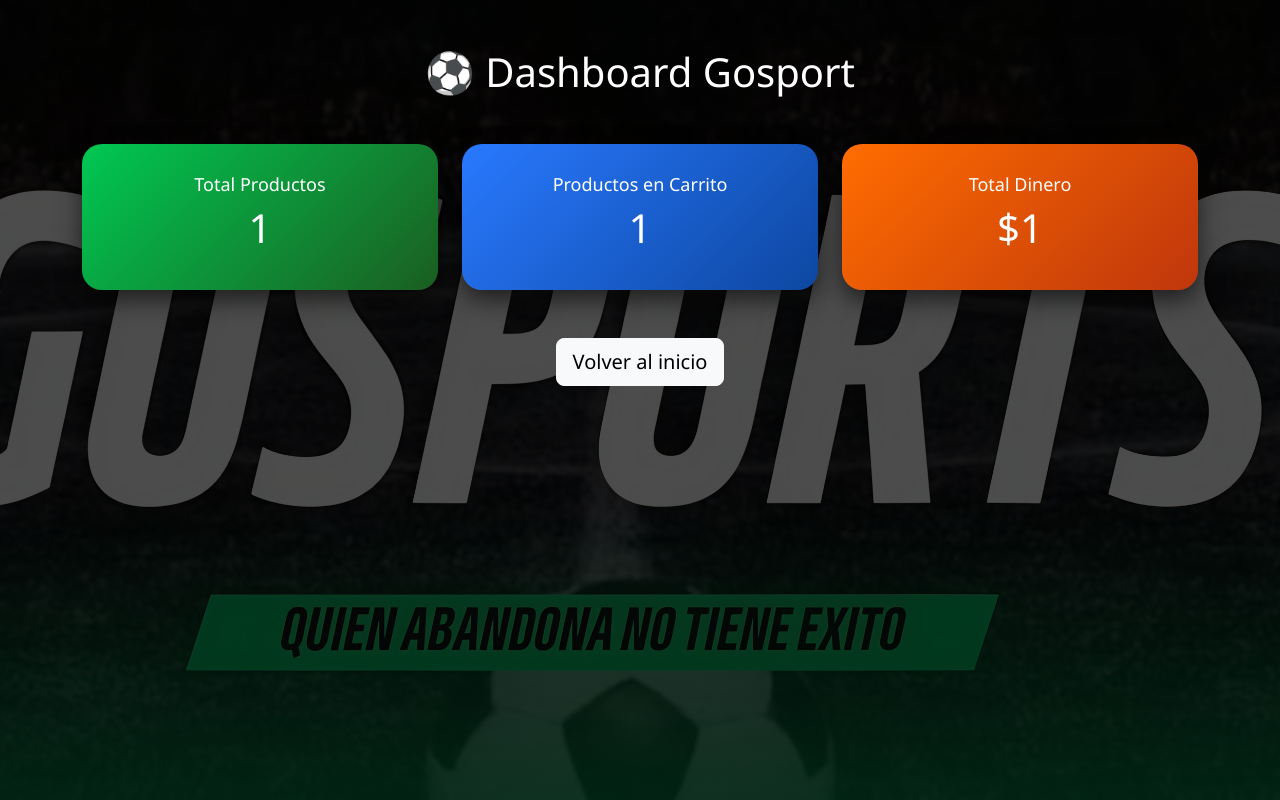
After one commit to Alejandro4252020/GOSPORT_PYTHON, a Django app: template templates/dashboard.html in a window 1280 px wide. The commit adds this page. Run offline with Django 5.2, Linux system fonts and the light colour scheme; the template is opened without the code that fills it: most values are stand-ins (such as "Sample title", 1, 10 or a date in 2020).

Commit message:
feat: dashboard inicial con rol de prueba y estructura base

```diff
--- a/reservas/urls.py
+++ b/reservas/urls.py
@@ -8,6 +8,8 @@ from django.conf.urls.static import static
 urlpatterns = [
     path('admin/', admin.site.urls),
     path('', views.home, name='home'),
+
+    path('dashboard/', views.dashboard, name='dashboard'),
 
     # CANCHAS
     path('canchas/', views.canchas, name='canchas'),
@@ -24,6 +26,7 @@ urlpatterns = [
     path('productos/<int:id>/', views.producto_detalle, name='producto_detalle'),
     path('carrito/eliminar/', views.eliminar_del_carrito, name='eliminar_del_carrito'),
     path('carrito/vaciar/', views.vaciar_carrito, name='vaciar_carrito'),
+
 ]
 
 # IMÁGENES MEDIA
--- /dev/null
+++ b/static/css/dashboard.css
@@ -0,0 +1,61 @@
+/* FONDO TIPO ESTADIO */
+.dashboard-body {
+    background: url("/static/img/bannerNuevo.jpg") no-repeat center center/cover;
+    height: 100vh;
+    position: relative;
+    font-family: 'Segoe UI', sans-serif;
+}
+
+/* OSCURECER FONDO */
+.overlay {
+    position: fixed;
+    width: 100%;
+    height: 100%;
+    background: rgba(0,0,0,0.7);
+    top: 0;
+    left: 0;
+    z-index: 0;
+}
+
+/* CONTENIDO ENCIMA */
+.container {
+    position: relative;
+    z-index: 1;
+}
+
+/* TARJETAS */
+.card-dashboard {
+    padding: 30px;
+    border-radius: 20px;
+    color: white;
+    font-weight: bold;
+    box-shadow: 0 10px 25px rgba(0,0,0,0.6);
+    transition: 0.3s;
+}
+
+/* EFECTO HOVER */
+.card-dashboard:hover {
+    transform: scale(1.05);
+}
+
+/* COLORES TIPO IMAGEN */
+.green {
+    background: linear-gradient(135deg, #00c853, #1b5e20);
+}
+
+.blue {
+    background: linear-gradient(135deg, #2979ff, #0d47a1);
+}
+
+.orange {
+    background: linear-gradient(135deg, #ff6d00, #bf360c);
+}
+
+/* TEXTO */
+.card-dashboard h5 {
+    font-size: 18px;
+}
+
+.card-dashboard h2 {
+    font-size: 40px;
+}
--- /dev/null
+++ b/templates/dashboard.html
@@ -0,0 +1,59 @@
+{% load static %}
+<!DOCTYPE html>
+<html lang="es">
+<head>
+    <meta charset="UTF-8">
+    <title>Dashboard</title>
+
+    <link href="https://cdn.jsdelivr.net/npm/bootstrap@5.3.2/dist/css/bootstrap.min.css" rel="stylesheet">
+
+    <!-- CSS PERSONALIZADO -->
+    <link rel="stylesheet" href="{% static 'css/dashboard.css' %}">
+</head>
+
+<body class="dashboard-body">
+
+<div class="overlay"></div>
+
+<div class="container py-5">
+
+    <h1 class="text-center text-white mb-5">
+        ⚽ Dashboard Gosport
+    </h1>
+
+    <div class="row text-center g-4">
+
+        <!-- CARD 1 -->
+        <div class="col-md-4">
+            <div class="card-dashboard green">
+                <h5>Total Productos</h5>
+                <h2>{{ total_productos }}</h2>
+            </div>
+        </div>
+
+        <!-- CARD 2 -->
+        <div class="col-md-4">
+            <div class="card-dashboard blue">
+                <h5>Productos en Carrito</h5>
+                <h2>{{ total_carrito }}</h2>
+            </div>
+        </div>
+
+        <!-- CARD 3 -->
+        <div class="col-md-4">
+            <div class="card-dashboard orange">
+                <h5>Total Dinero</h5>
+                <h2>${{ total_dinero }}</h2>
+            </div>
+        </div>
+
+    </div>
+
+    <div class="text-center mt-5">
+        <a href="/" class="btn btn-light btn-lg">Volver al inicio</a>
+    </div>
+
+</div>
+
+</body>
+</html>
```
Also changed, not shown: reservas/views.py (+18 -2 lines), templates/home.html (+4 -7 lines), db.sqlite3.
